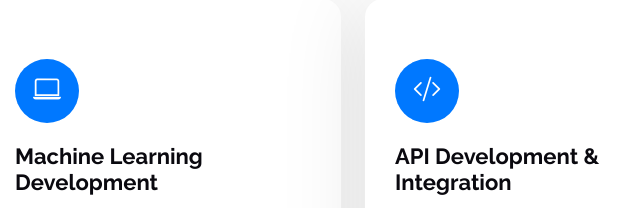
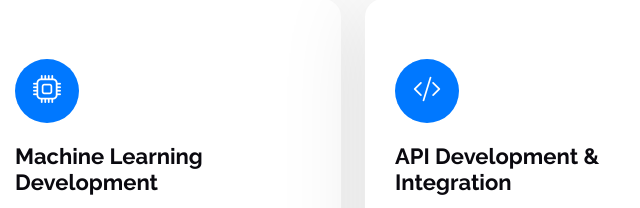
Before and after one commit to Ian-Kimori/Ian-Kimori.github.io, a plain HTML site: page skills.html in a window 1280 px wide. Shown: the part 316-524 px from the top of the page, 97-737 px from the left. Drawn offline with Linux system fonts and the light colour scheme.

Commit message:
skills.html

```diff
--- a/skills.html
+++ b/skills.html
@@ -72,7 +72,7 @@
             <div class="col-lg-4 col-md-6" data-aos="fade-up" data-aos-delay="100">
               <div class="skills-item position-relative">
                 <div class="icon">
-                  <i class="bi bi-laptop"></i>
+                  <i class="bi bi-cpu"></i>
                 </div>
                 <a href="contact.html" class="stretched-link">
                   <h3>Machine Learning Development</h3>
```
